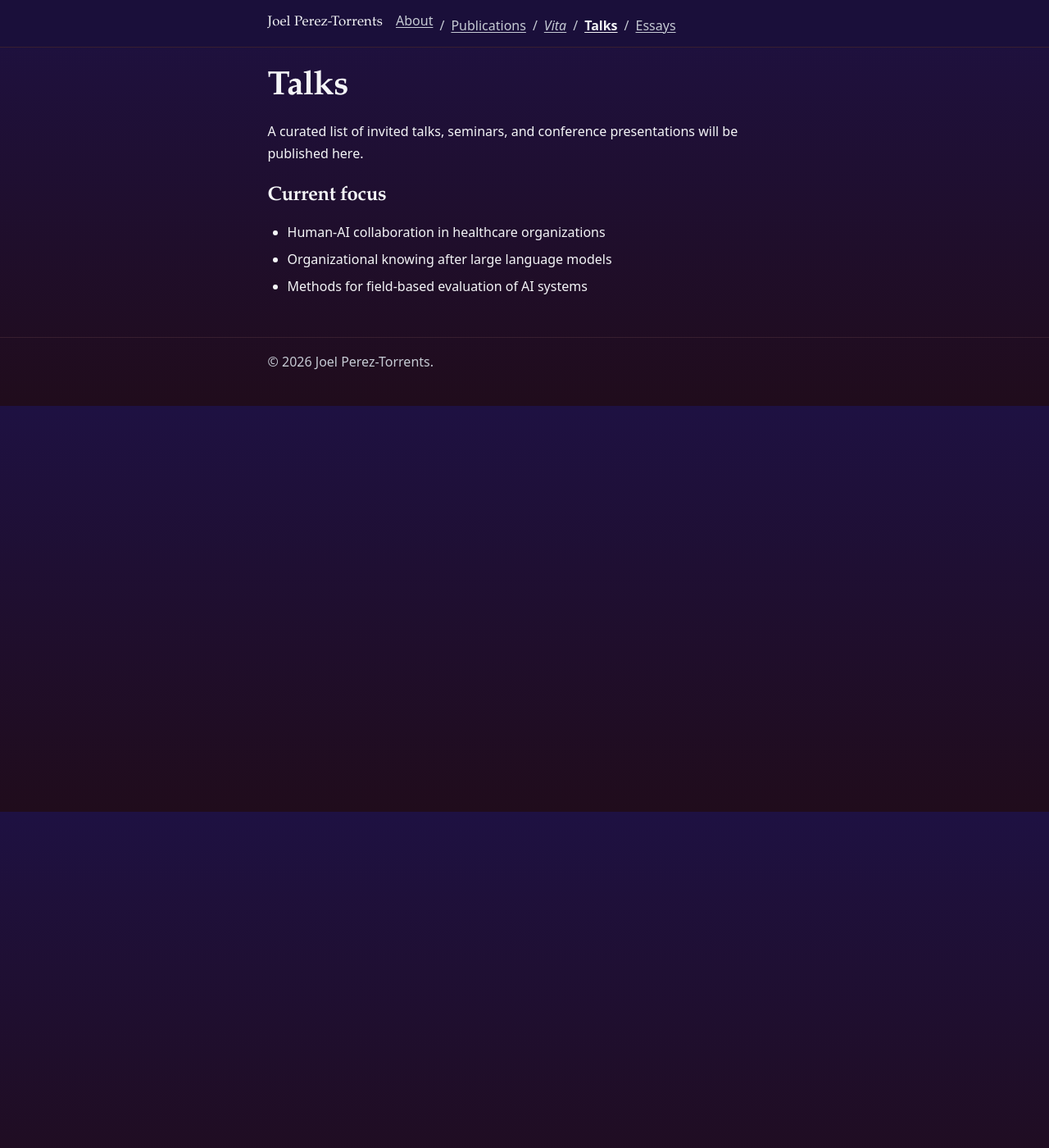
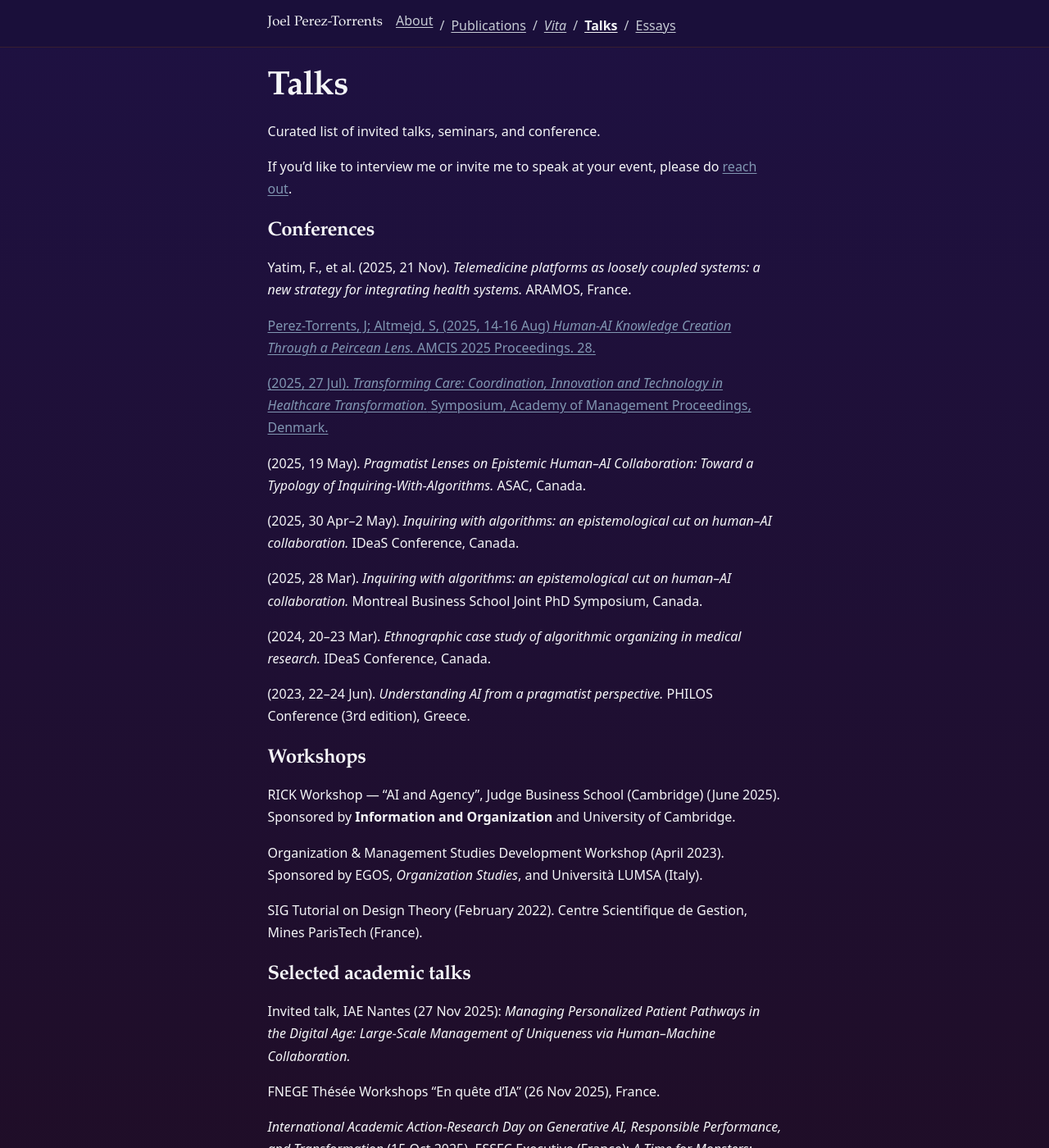
Before and after one commit to JPTorrents/jptorrents.github.io, a Jekyll site: the page built from _pages/talks.md, in a window 1280 px wide and 1400 px high. Shown: the whole window at 82% size. Built offline with Jekyll 4.4.1, drawn with Linux system fonts in a browser that asks for light colours; some of the changed text lies outside the part shown.

Commit message:
Update talks.md

```diff
--- a/_pages/talks.md
+++ b/_pages/talks.md
@@ -10,10 +10,56 @@ keywords:
 
 # Talks
 
-A curated list of invited talks, seminars, and conference presentations will be published here.
+Curated list of invited talks, seminars, and conference.
 
-## Current focus
+If you’d like to interview me or invite me to speak at your event, please do [reach out](mailto:joel.pereztorrents@mcgill.ca).
 
-- Human-AI collaboration in healthcare organizations
-- Organizational knowing after large language models
-- Methods for field-based evaluation of AI systems
+## Conferences
+
+Yatim, F., et al. (2025, 21 Nov). *Telemedicine platforms as loosely coupled systems: a new strategy for integrating health systems.* ARAMOS, France.
+
+[Perez-Torrents, J; Altmejd, S, (2025, 14-16 Aug) *Human-AI Knowledge Creation Through a Peircean Lens.* AMCIS 2025 Proceedings. 28.](https://aisel.aisnet.org/amcis2025/sig_osra/sig_osra/28)
+
+[(2025, 27 Jul). *Transforming Care: Coordination, Innovation and Technology in Healthcare Transformation.* Symposium, Academy of Management Proceedings, Denmark.](https://journals.aom.org/doi/abs/10.5465/AMPROC.2025.10472symposium)
+
+(2025, 19 May). *Pragmatist Lenses on Epistemic Human–AI Collaboration: Toward a Typology of Inquiring-With-Algorithms.* ASAC, Canada.
+
+(2025, 30 Apr–2 May). *Inquiring with algorithms: an epistemological cut on human–AI collaboration.* IDeaS Conference, Canada.
+
+(2025, 28 Mar). *Inquiring with algorithms: an epistemological cut on human–AI collaboration.* Montreal Business School Joint PhD Symposium, Canada.
+
+(2024, 20–23 Mar). *Ethnographic case study of algorithmic organizing in medical research.* IDeaS Conference, Canada.
+
+(2023, 22–24 Jun). *Understanding AI from a pragmatist perspective.* PHILOS Conference (3rd edition), Greece.
+
+## Workshops
+
+RICK Workshop — “AI and Agency”, Judge Business School (Cambridge) (June 2025). Sponsored by **Information and Organization** and University of Cambridge.
+
+Organization & Management Studies Development Workshop (April 2023). Sponsored by EGOS, *Organization Studies*, and Università LUMSA (Italy).
+
+SIG Tutorial on Design Theory (February 2022). Centre Scientifique de Gestion, Mines ParisTech (France).
+
+## Selected academic talks
+
+Invited talk, IAE Nantes (27 Nov 2025): *Managing Personalized Patient Pathways in the Digital Age: Large-Scale Management of Uniqueness via Human–Machine Collaboration.*
+
+FNEGE Thésée Workshops “En quête d’IA” (26 Nov 2025), France.
+
+*International Academic Action-Research Day on Generative AI, Responsible Performance, and Transformation* (15 Oct 2025), ESSEC Executive (France): *A Time for Monsters: Organizational Knowing After LLMs.*
+
+*Artificial Intelligence in the Healthcare Sector: New Opportunities and Challenges* (21 Feb 2025). Management Research Center & Chair Technology for Change (École polytechnique) and University of Southern Denmark.
+
+*Doctoriales* (12 Jun 2024), i3–CNRS, Télécom Paris – IMT.
+
+[Journée Éthique de la radiologie et de l’imagerie médicale, Espace éthique Ile-de-France (18 janvier 2023) *La question du tri et du micro-tri en radiologie*](https://www.youtube.com/watch?v=5H5zft381kg)
+
+*Big Data & Health Seminar* (22 Sep 2022), Paris Santé Campus: *Toward an ethology of AI tools in the healthcare system.*
+
+IP Paris Science Forum (21 Oct 2021), Télécom: *A healthcare revolution?*
+
+CNRS Paul-Langevin Center Summer School, Aussois (5–9 Jul 2021): *AI and the personalization of patient pathways.*
+
+Doctoriales (19 May 2021), i3–CNRS, Mines ParisTech.
+
+AI Winter School (2020), Health Data Hub (online).
```
